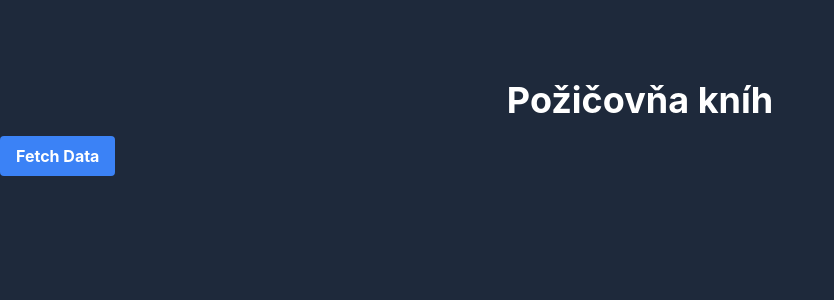
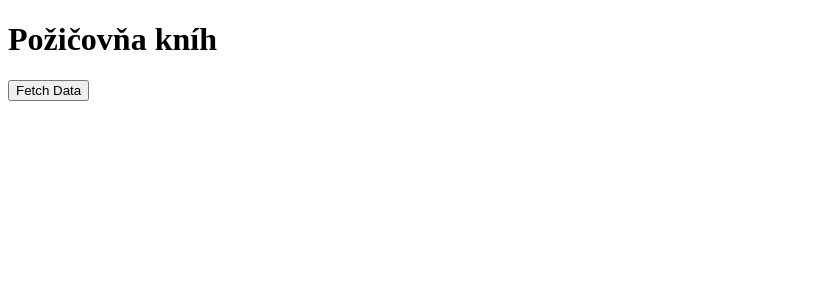
Before and after one commit to nemrachi/SIPVS, a React (Vite) app in the folder sipvs-fe/: page / in a window 1280 px wide. Shown: the top 300 px of the page, without its empty margins (0-834 px from the left). Built offline with nearby package versions, Linux system fonts and the light colour scheme.

Commit message:
FE: Implemented FE

```diff
--- a/sipvs-fe/src/App.jsx
+++ b/sipvs-fe/src/App.jsx
@@ -24,26 +24,26 @@ function App() {
         }
 
         try {
-            const response = await axios.post('/api/zadanie1/save', data, {
-                responseType: 'blob'
-            });
+            const response = await axios.post('/api/zadanie1/save', loan);
+            alert(response.data)
             console.log("Save endpoint response", response)
-            setStatus("Downloaded");
 
-            // Create a temporary URL for the blob
-            const blob = new Blob([response.data], {type: response.headers['content-type']});
-            const url = window.URL.createObjectURL(blob);
-
-            // Create a link element to trigger the download
-            const a = document.createElement('a');
-            a.href = url;
-            a.download = 'returned_file.txt'; // Set the desired file name and extension
-
-            // Trigger a click event on the link to start the download
-            a.click();
-
-            // Trigger a click event on the link to start the download
-            window.URL.revokeObjectURL(url);
+            // UNCOMMENT TO DOWNLOAD FILE
+            //
+            // // Create a temporary URL for the blob
+            // const blob = new Blob([response.data], {type: response.headers['content-type']});
+            // const url = window.URL.createObjectURL(blob);
+            //
+            // // Create a link element to trigger the download
+            // const a = document.createElement('a');
+            // a.href = url;
+            // a.download = 'returned_file.txt'; // Set the desired file name and extension
+            //
+            // // Trigger a click event on the link to start the download
+            // a.click();
+            //
+            // // Trigger a click event on the link to start the download
+            // window.URL.revokeObjectURL(url);
         } catch (error) {
             console.error('Error fetching data:', error);
         }
--- a/sipvs-fe/src/index.css
+++ b/sipvs-fe/src/index.css
@@ -1,7 +1,3 @@
-@import "tailwindcss/base";
-@import "tailwindcss/components";
-@import "tailwindcss/utilities";
-
-body {
-    @apply bg-slate-800 text-white
+td {
+    text-align: left;
 }
```
